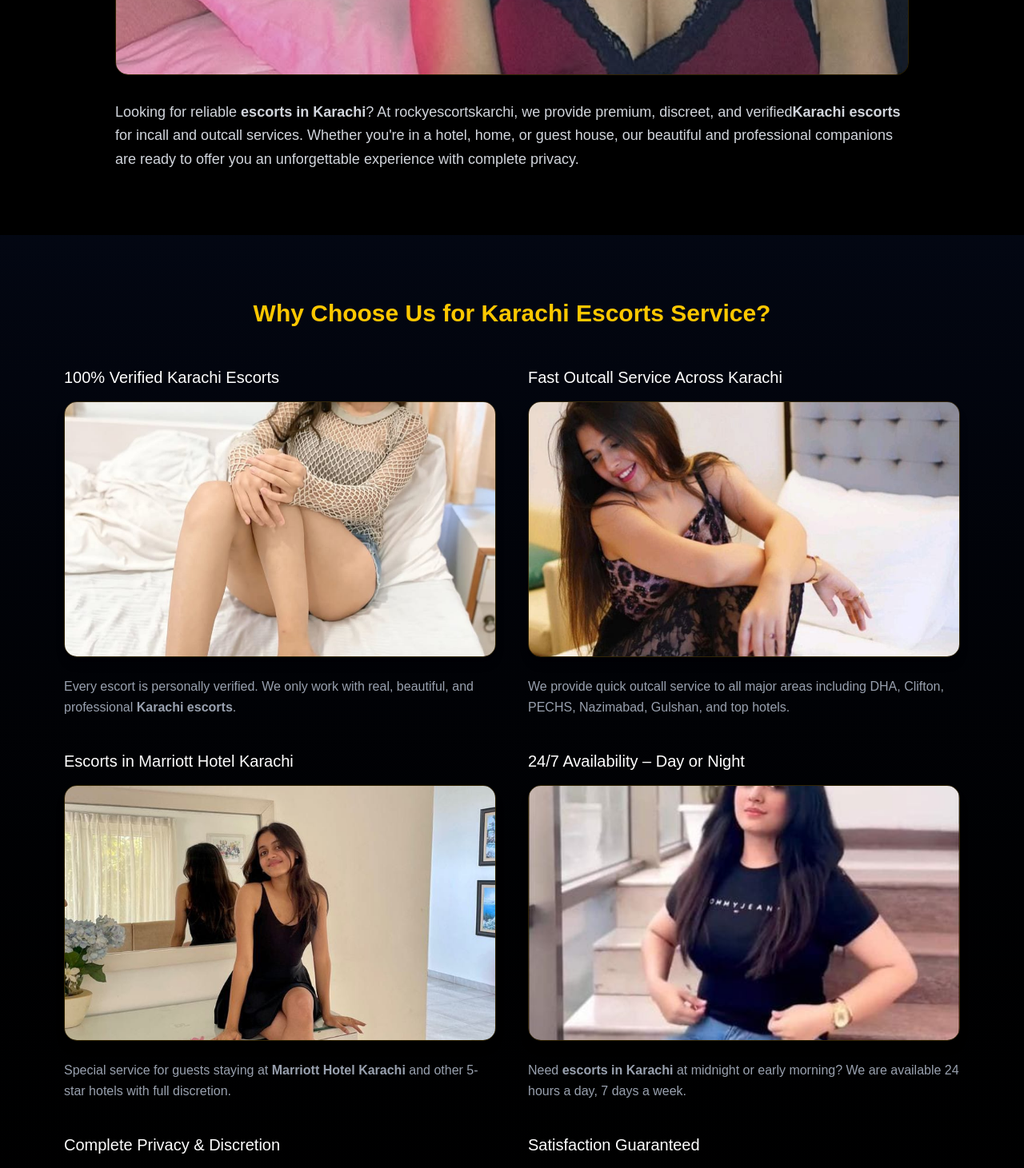
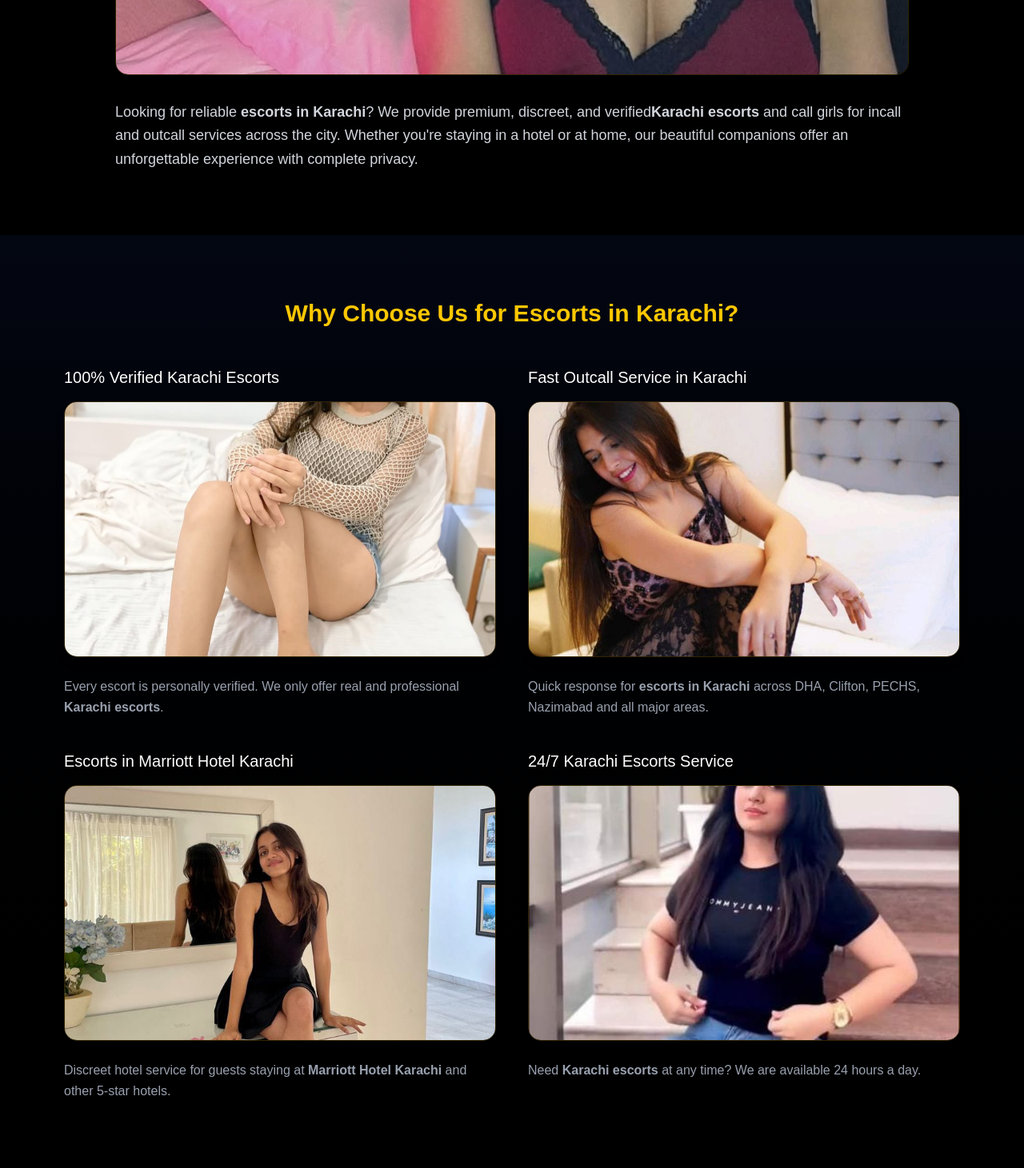
Before and after one commit to iamtalhaarifvlogs/rockykarachi1, a Next.js app: page / in a window 1280 px wide. Shown: the part 1180-2641 px from the top of the page at 80% size. Built offline with nearby package versions, Linux system fonts and the light colour scheme.

Commit message:
Update page.tsx

```diff
--- a/app/page.tsx
+++ b/app/page.tsx
@@ -1,12 +1,40 @@
 import EscortsCollage from "@/app/components/EscortsCollage";
 import WhatsAppButton from "@/app/components/WhatsAppButton";
+import type { Metadata } from "next";
+
+export const metadata: Metadata = {
+  title: "Karachi Escorts | Call Girls in Karachi 24/7 - 03708540579",
+  description: "Premium Karachi Escorts & Call Girls Service. Book verified escorts in DHA, Clifton, Marriott Hotel, PECHS, Nazimabad & all major areas of Karachi. Fast outcall service.",
+  keywords: [
+    "escorts in Karachi",
+    "Karachi escorts",
+    "call girls in Karachi",
+    "Karachi call girls",
+    "escorts in DHA Karachi",
+    "escorts in Clifton Karachi",
+    "escorts in Marriott hotel Karachi",
+    "VIP escorts Karachi",
+    "independent escorts Karachi",
+    "outcall escorts Karachi",
+    "hotel escorts Karachi",
+    "DHA escorts",
+    "Clifton escorts",
+    "Nazimabad escorts",
+    "PECHS escorts"
+  ],
+  openGraph: {
+    title: "Karachi Escorts | Call Girls in Karachi - 03708540579",
+    description: "High-class Karachi escorts and call girls available 24/7 in DHA, Clifton, Marriott Hotel & across Karachi. Discreet & verified service.",
+    images: [{ url: "/hm1.jpg" }],
+  },
+};
 
 export default function HomePage() {
   return (
     <>
       <WhatsAppButton />
 
-      {/* HERO SECTION - Updated & Cleaner */}
+      {/* HERO SECTION */}
       <section
         className="relative py-48 bg-cover bg-center bg-no-repeat"
         style={{ backgroundImage: "url('/hm1.jpg')" }}
@@ -33,172 +61,108 @@ export default function HomePage() {
       <section className="bg-black py-20">
         <div className="container mx-auto px-4 max-w-5xl text-gray-300">
           <h2 className="text-3xl font-semibold text-yellow-400 mb-6">
-            Karachi Escorts – Verified, Sensual &amp; Elite Companions
+            Karachi Escorts – Verified &amp; Premium Call Girls in Karachi
           </h2>
 
           <div className="w-full h-72 md:h-96 rounded-2xl overflow-hidden mb-8 border border-yellow-500/20 shadow-lg">
             <img
               src="/hm2.jpg"
-              alt="Karachi Escorts - Premium Call Girls in Karachi"
+              alt="Karachi Escorts - Premium Call Girls Service"
               className="w-full h-full object-cover object-center"
             />
           </div>
 
           <p className="leading-relaxed text-lg">
-            Looking for reliable <strong>escorts in Karachi</strong>? At rockyescortskarchi, we provide premium, discreet, and verified
-            <strong>Karachi escorts</strong> for incall and outcall services. Whether you're in a hotel, home, or guest house, our beautiful
-            and professional companions are ready to offer you an unforgettable experience with complete privacy.
+            Looking for reliable <strong>escorts in Karachi</strong>? We provide premium, discreet, and verified
+            <strong>Karachi escorts</strong> and call girls for incall and outcall services across the city.
+            Whether you're staying in a hotel or at home, our beautiful companions offer an unforgettable experience with complete privacy.
           </p>
         </div>
       </section>
 
-      {/* WHY CHOOSE US - Enhanced with SEO */}
+      {/* WHY CHOOSE US */}
       <section className="bg-gradient-to-b from-gray-950 to-black py-20">
         <div className="container mx-auto px-4 max-w-6xl text-gray-300">
           <h3 className="text-3xl font-semibold text-yellow-400 mb-12 text-center">
-            Why Choose Us for Karachi Escorts Service?
+            Why Choose Us for Escorts in Karachi?
           </h3>
 
           <div className="grid md:grid-cols-2 gap-10">
-            {/* Point 1 */}
             <div>
-              <h4 className="text-xl font-medium text-white mb-4">
-                100% Verified Karachi Escorts
-              </h4>
+              <h4 className="text-xl font-medium text-white mb-4">100% Verified Karachi Escorts</h4>
               <div className="w-full h-64 md:h-80 rounded-2xl overflow-hidden border border-yellow-500/20 shadow-lg mb-6">
-                <img src="/hm3.jpg" alt="Verified Karachi Escorts" className="w-full h-full object-cover" />
+                <img src="/hm3.jpg" alt="Verified Escorts in Karachi" className="w-full h-full object-cover" />
               </div>
               <p className="text-gray-400 leading-relaxed">
-                Every escort is personally verified. We only work with real, beautiful, and professional <strong>Karachi escorts</strong>.
+                Every escort is personally verified. We only offer real and professional <strong>Karachi escorts</strong>.
               </p>
             </div>
 
-            {/* Point 2 */}
             <div>
-              <h4 className="text-xl font-medium text-white mb-4">
-                Fast Outcall Service Across Karachi
-              </h4>
+              <h4 className="text-xl font-medium text-white mb-4">Fast Outcall Service in Karachi</h4>
               <div className="w-full h-64 md:h-80 rounded-2xl overflow-hidden border border-yellow-500/20 shadow-lg mb-6">
-                <img src="/hm4.jpg" alt="Fast Outcall Escorts in Karachi" className="w-full h-full object-cover" />
+                <img src="/hm4.jpg" alt="Fast Outcall Escorts Karachi" className="w-full h-full object-cover" />
               </div>
               <p className="text-gray-400 leading-relaxed">
-                We provide quick outcall service to all major areas including DHA, Clifton, PECHS, Nazimabad, Gulshan, and top hotels.
+                Quick response for <strong>escorts in Karachi</strong> across DHA, Clifton, PECHS, Nazimabad and all major areas.
               </p>
             </div>
 
-            {/* Point 3 */}
             <div>
-              <h4 className="text-xl font-medium text-white mb-4">
-                Escorts in Marriott Hotel Karachi
-              </h4>
+              <h4 className="text-xl font-medium text-white mb-4">Escorts in Marriott Hotel Karachi</h4>
               <div className="w-full h-64 md:h-80 rounded-2xl overflow-hidden border border-yellow-500/20 shadow-lg mb-6">
                 <img src="/hm5.jpg" alt="Escorts in Marriott Hotel Karachi" className="w-full h-full object-cover" />
               </div>
               <p className="text-gray-400 leading-relaxed">
-                Special service for guests staying at <strong>Marriott Hotel Karachi</strong> and other 5-star hotels with full discretion.
+                Discreet hotel service for guests staying at <strong>Marriott Hotel Karachi</strong> and other 5-star hotels.
               </p>
             </div>
 
-            {/* Point 4 */}
             <div>
-              <h4 className="text-xl font-medium text-white mb-4">
-                24/7 Availability – Day or Night
-              </h4>
+              <h4 className="text-xl font-medium text-white mb-4">24/7 Karachi Escorts Service</h4>
               <div className="w-full h-64 md:h-80 rounded-2xl overflow-hidden border border-yellow-500/20 shadow-lg mb-6">
-                <img src="/hm6.jpg" alt="24/7 Karachi Escorts Service" className="w-full h-full object-cover" />
+                <img src="/hm6.jpg" alt="24/7 Escorts in Karachi" className="w-full h-full object-cover" />
               </div>
               <p className="text-gray-400 leading-relaxed">
-                Need <strong>escorts in Karachi</strong> at midnight or early morning? We are available 24 hours a day, 7 days a week.
-              </p>
-            </div>
-
-            {/* Point 5 */}
-            <div>
-              <h4 className="text-xl font-medium text-white mb-4">
-                Complete Privacy &amp; Discretion
-              </h4>
-              <div className="w-full h-64 md:h-80 rounded-2xl overflow-hidden border border-yellow-500/20 shadow-lg mb-6">
-                <img src="/hm7.jpg" alt="Discreet Escorts in Karachi" className="w-full h-full object-cover" />
-              </div>
-              <p className="text-gray-400 leading-relaxed">
-                Your safety and privacy are our top priority when you book <strong>Karachi escorts</strong> with us.
-              </p>
-            </div>
-
-            {/* Point 6 */}
-            <div>
-              <h4 className="text-xl font-medium text-white mb-4">
-                Satisfaction Guaranteed
-              </h4>
-              <div className="w-full h-64 md:h-80 rounded-2xl overflow-hidden border border-yellow-500/20 shadow-lg mb-6">
-                <img src="/hm8.jpg" alt="Satisfaction Guaranteed Karachi Escorts" className="w-full h-full object-cover" />
-              </div>
-              <p className="text-gray-400 leading-relaxed">
-                We ensure every client is 100% satisfied with our <strong>escorts in Karachi</strong>.
+                Need <strong>Karachi escorts</strong> at any time? We are available 24 hours a day.
               </p>
             </div>
           </div>
         </div>
       </section>
 
-      {/* SERVICES */}
-      <section className="bg-black py-20">
-        <div className="container mx-auto px-4 max-w-6xl text-gray-300">
-          <h3 className="text-3xl font-semibold text-yellow-400 mb-6 text-center">
-            Our Escort Services in Karachi
-          </h3>
-
-          <ul className="list-disc pl-6 space-y-3 text-lg max-w-3xl mx-auto">
-            <li>Short time &amp; full night escorts in Karachi</li>
-            <li>Outcall services to hotels, homes &amp; guest houses</li>
-            <li>Romantic dinner dates with <strong>Karachi escorts</strong></li>
-            <li>Body massage with happy ending</li>
-            <li>Girlfriend Experience (GFE)</li>
-            <li>VIP and model escorts in Karachi</li>
-          </ul>
-        </div>
-      </section>
-
-      {/* AREAS & HOTELS - SEO Heavy Section */}
+      {/* SERVICES & AREAS */}
       <section className="bg-gradient-to-b from-black via-gray-900 to-black py-24">
         <div className="container mx-auto px-4 max-w-6xl text-gray-300">
           <h2 className="text-4xl font-light text-white mb-10 text-center">
-            Escorts in Karachi – Available Across All Major Areas
+            Escorts in Karachi – Available in All Major Areas
           </h2>
 
           <div className="space-y-16">
             <div>
               <h3 className="text-2xl font-semibold text-yellow-400 mb-4">Escorts in DHA Karachi</h3>
-              <p className="leading-relaxed">
-                Looking for <strong>escorts in DHA Karachi</strong>? Our premium DHA escorts are elegant, sophisticated, and perfect for discerning gentlemen.
-              </p>
+              <p className="leading-relaxed">Premium <strong>escorts in DHA Karachi</strong> offering luxury companionship and discreet service.</p>
             </div>
 
             <div>
               <h3 className="text-2xl font-semibold text-yellow-400 mb-4">Escorts in Clifton Karachi</h3>
-              <p className="leading-relaxed">
-                Experience the best <strong>Clifton Karachi escorts</strong> near Seaview, Boat Basin, and Dolmen Mall.
-              </p>
+              <p className="leading-relaxed">Beautiful and sophisticated <strong>Clifton Karachi escorts</strong> near Seaview and Boat Basin.</p>
             </div>
 
             <div>
               <h3 className="text-2xl font-semibold text-yellow-400 mb-4">Escorts in Marriott Hotel Karachi</h3>
-              <p className="leading-relaxed">
-                We provide discreet <strong>escorts in Marriott Hotel Karachi</strong> with fast hotel service and complete privacy.
-              </p>
+              <p className="leading-relaxed">Professional <strong>escorts in Marriott Hotel Karachi</strong> with fast and discreet hotel service.</p>
             </div>
 
             <div>
-              <h3 className="text-2xl font-semibold text-yellow-400 mb-4">Escorts in Nazimabad &amp; PECHS Karachi</h3>
-              <p className="leading-relaxed">
-                Affordable and beautiful escorts available in Nazimabad, North Nazimabad, and PECHS Karachi with quick response.
-              </p>
+              <h3 className="text-2xl font-semibold text-yellow-400 mb-4">Escorts in Nazimabad &amp; PECHS</h3>
+              <p className="leading-relaxed">Affordable and attractive escorts available in Nazimabad, North Nazimabad, and PECHS Karachi.</p>
             </div>
           </div>
         </div>
       </section>
 
-      {/* PRICING TABLE */}
+      {/* PRICING */}
       <section className="bg-black py-20">
         <div className="container mx-auto px-4 max-w-6xl">
           <h3 className="text-3xl font-semibold text-yellow-400 mb-6 text-center">
@@ -219,7 +183,7 @@ export default function HomePage() {
                   ["Short Time", "1 Hour", "30,000 – 65,000"],
                   ["Full Night", "8 Hours", "40,000 – 90,000"],
                   ["VIP Escort", "Custom", "60,000+"],
-                  ["Massage + Happy Ending", "1 Hour", "25,000 – 40,000"],
+                  ["Massage + Ending", "1 Hour", "25,000 – 40,000"],
                 ].map((row, i) => (
                   <tr key={i} className="text-center border-t border-yellow-500/20">
                     {row.map((cell, j) => (
@@ -250,6 +214,30 @@ export default function HomePage() {
           </a>
         </div>
       </section>
+
+      {/* JSON-LD Structured Data */}
+      <script
+        type="application/ld+json"
+        dangerouslySetInnerHTML={{
+          __html: JSON.stringify({
+            "@context": "https://schema.org",
+            "@type": "Organization",
+            "name": "Rocky Escorts Karachi",
+            "description": "Premium Karachi Escorts and Call Girls Service providing verified companions in DHA, Clifton, Marriott Hotel and across Karachi.",
+            "url": "https://rockyescortskarachi.com",
+            "telephone": "+923708540579",
+            "address": {
+              "@type": "PostalAddress",
+              "addressLocality": "Karachi",
+              "addressCountry": "PK"
+            },
+            "offers": {
+              "@type": "Offer",
+              "description": "Escorts in Karachi, Call Girls in Karachi, Hotel Escorts Karachi"
+            }
+          })
+        }}
+      />
     </>
   );
 }
```
